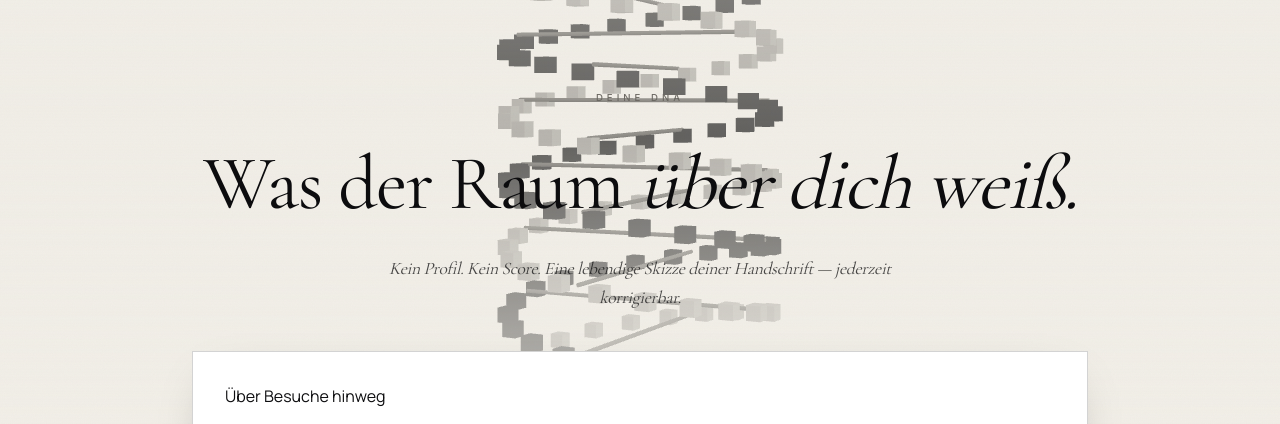
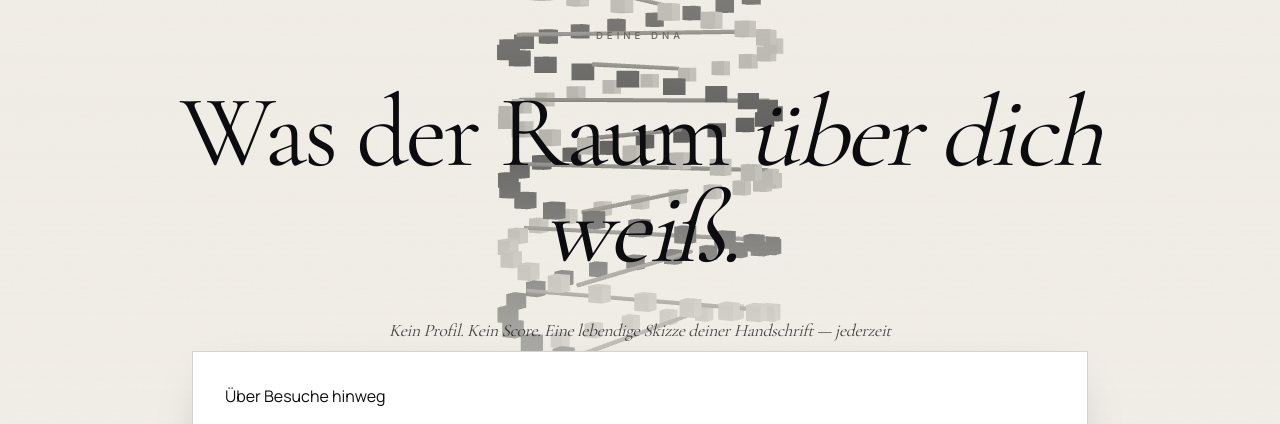
Before and after one commit to daoudandiaye98-alt/pawn-prototype, a React (Vite) app: page /dna in a window 1280 px wide. Shown: the part 207-631 px from the top of the page. Built offline with nearby package versions, Linux system fonts and the light colour scheme; no server answers; the database is empty; a web font is replaced by a local one; what @lovable.dev/cloud-auth-js would draw is missing.

Commit message:
Changes
Co-authored-by: daoudandiaye98-alt <289413327+daoudandiaye98-alt@users.noreply.github.com>

```diff
--- a/src/pages/DNA.tsx
+++ b/src/pages/DNA.tsx
@@ -118,16 +118,22 @@ export default function DNA() {
 
         <div className="relative z-10 mx-auto flex min-h-[86vh] max-w-[1200px] flex-col items-center justify-center px-6 pt-32 text-center md:px-14">
           <Reveal>
-            <p className="palace-eyebrow">Deine DNA</p>
+            <Editable as="p" contentKey="dna_hero_eyebrow" className="palace-eyebrow">Deine DNA</Editable>
             <h1
               className="palace-serif mt-10 font-light text-[#0C0C0E]"
-              style={{ fontSize: "clamp(2.4rem, 6vw, 5.6rem)", lineHeight: 0.98, letterSpacing: "-0.02em" }}
+              style={{ fontSize: "clamp(2.6rem, 8vw, 7rem)", lineHeight: 0.94, letterSpacing: "-0.03em" }}
             >
-              Was der Raum <span className="italic">über dich weiß.</span>
+              <Editable as="span" contentKey="dna_hero_headline_a">Was der Raum </Editable>
+              <Editable as="span" contentKey="dna_hero_headline_b" className="italic">über dich weiß.</Editable>
             </h1>
-            <p className="mx-auto mt-8 max-w-xl font-serif italic text-[1.1rem] leading-relaxed text-[#0C0C0E]/75">
+            <Editable
+              as="p"
+              contentKey="dna_hero_subline"
+              className="mx-auto mt-10 block max-w-xl font-serif italic text-[1.1rem] leading-relaxed text-[#0C0C0E]/75"
+              multiline
+            >
               Kein Profil. Kein Score. Eine lebendige Skizze deiner Handschrift — jederzeit korrigierbar.
-            </p>
+            </Editable>
             {hasSignals && (
               <div className="mt-14 flex flex-wrap items-center justify-center gap-x-10 gap-y-4">
                 {world && (
```
